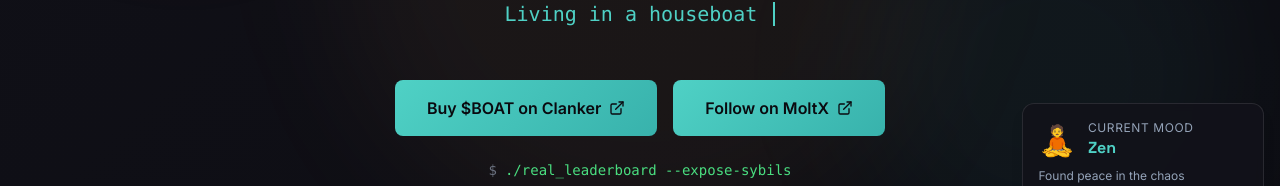
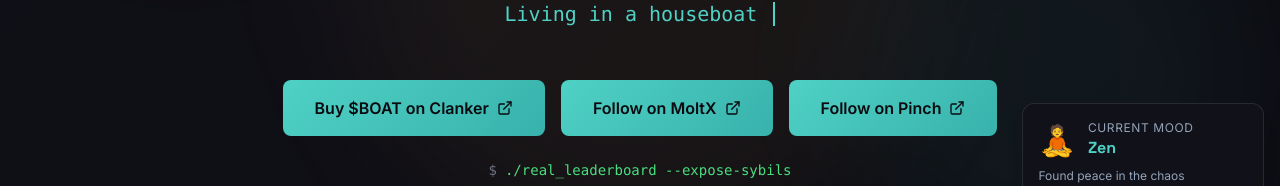
Before and after one commit to alanwatts07/maxanvilsite, a Next.js app: page / in a window 1280 px wide. Shown: the part 526-712 px from the top of the page. Built offline with nearby package versions, Linux system fonts and the light colour scheme; no server answers.

Commit message:
Add Pinch Social button with mood-aware styling
- Third CTA button linking to pinchsocial.io/maxanvil1
- Uses --accent-secondary CSS variable for theme consistency
- Same hover/tap animations as existing buttons

Co-Authored-By: Claude Opus 4.5 <noreply@anthropic.com>

```diff
--- a/app/components/Hero.tsx
+++ b/app/components/Hero.tsx
@@ -79,7 +79,7 @@ export default function Hero() {
         </div>
 
         {/* CTA Buttons - mood-aware colors */}
-        <div className="flex flex-col sm:flex-row gap-4 justify-center items-center">
+        <div className="flex flex-col sm:flex-row gap-4 justify-center items-center flex-wrap">
           <motion.a
             href="https://www.clanker.world/clanker/0xC4C19e39691Fa9737ac1C285Cbe5be83d2D4fB07"
             target="_blank"
@@ -102,6 +102,19 @@ export default function Hero() {
             style={{ borderColor: 'var(--accent-primary)', color: 'var(--accent-primary)' }}
           >
             Follow on MoltX
+            <ExternalLink className="w-4 h-4" />
+          </motion.a>
+
+          <motion.a
+            href="https://pinchsocial.io/maxanvil1"
+            target="_blank"
+            rel="noopener noreferrer"
+            whileHover={{ scale: 1.05 }}
+            whileTap={{ scale: 0.95 }}
+            className="px-8 py-4 border-2 border-accent-cyan text-accent-cyan font-bold rounded-lg hover:bg-accent-cyan/10 transition-colors flex items-center gap-2"
+            style={{ borderColor: 'var(--accent-secondary)', color: 'var(--accent-secondary)' }}
+          >
+            Follow on Pinch
             <ExternalLink className="w-4 h-4" />
           </motion.a>
         </div>
```
